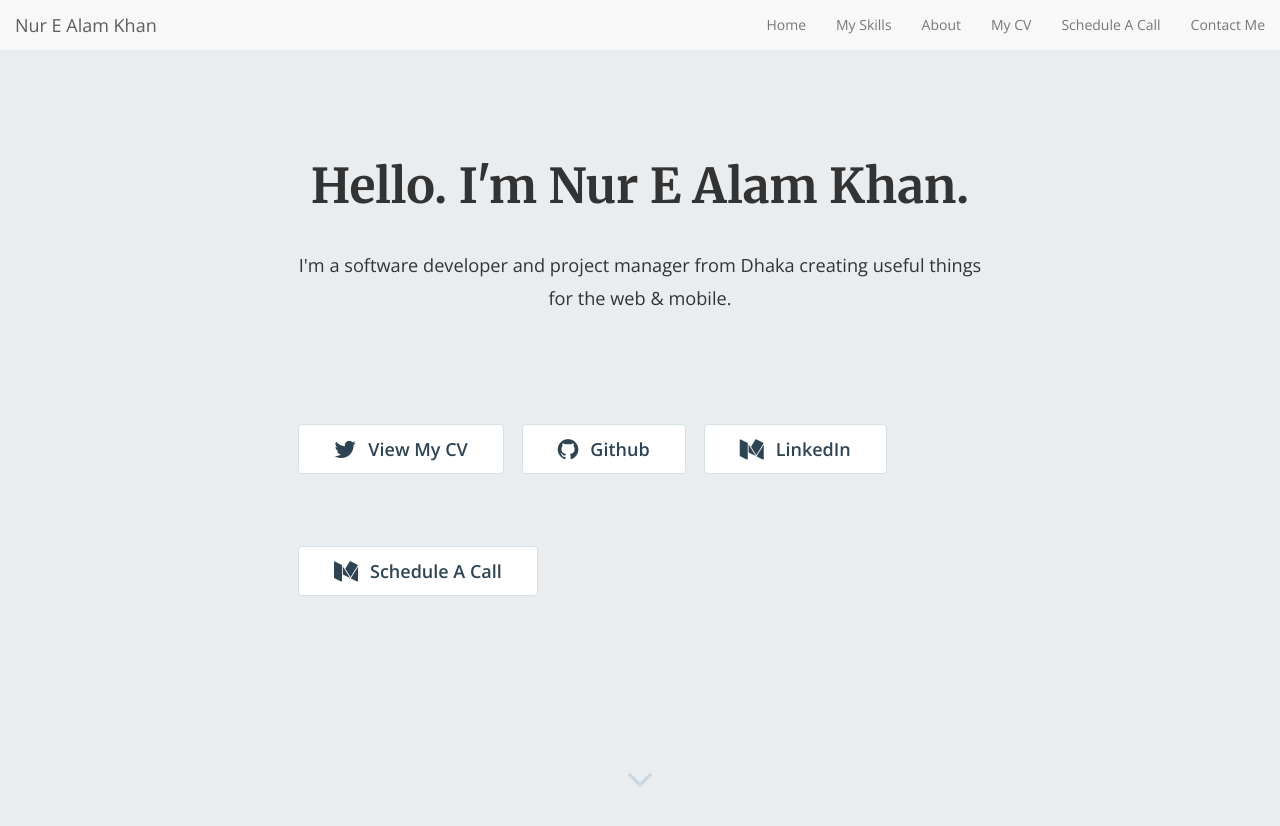
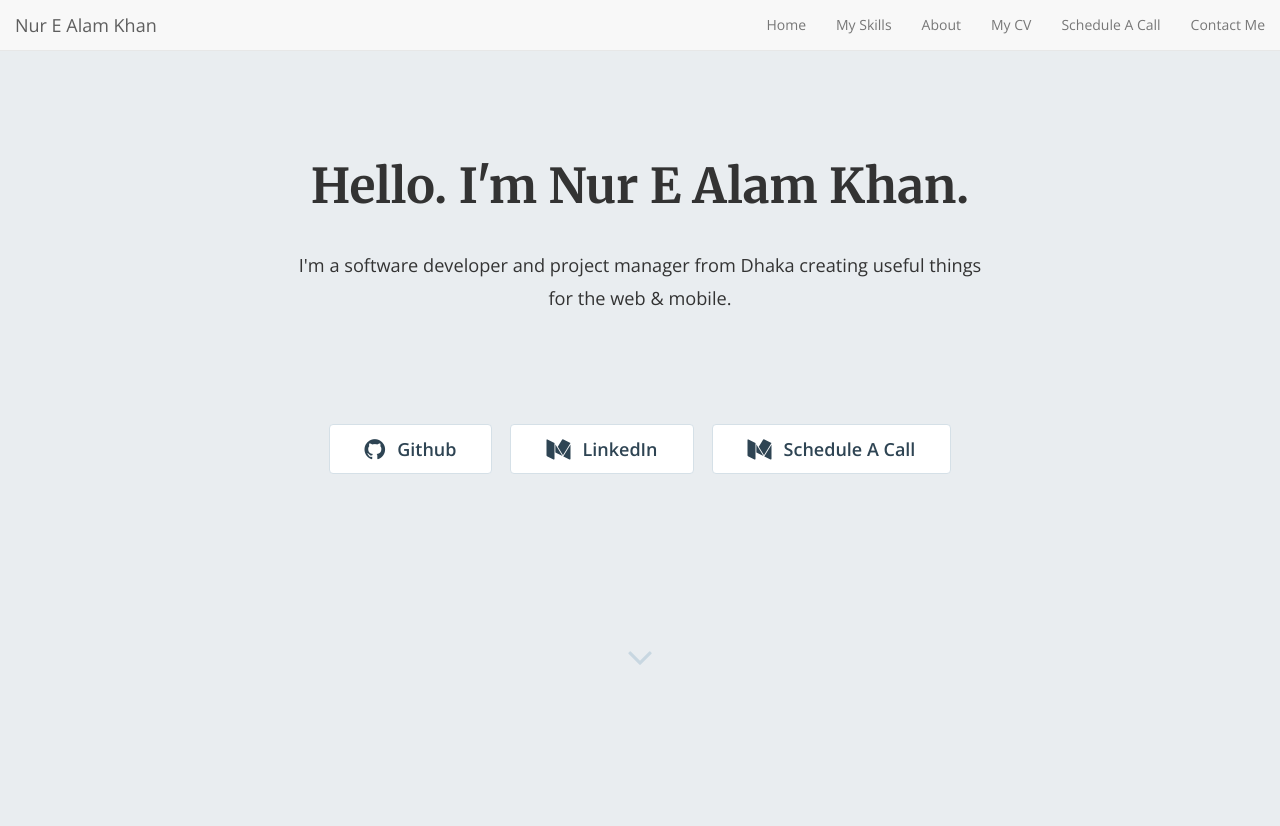
Before and after one commit to porosh/porosh.github.io, a Jekyll site: the page built from index.html, in a window 1280 px wide and 900 px high. Shown: the top 826 px of the window. Built offline with Jekyll 4.4.1, drawn with Linux system fonts in a browser that asks for light colours; nearby versions of some CDN libraries; the list of posts is cut into pages by our own code.

Commit message:
Update home-hero.html

```diff
--- a/_includes/home-hero.html
+++ b/_includes/home-hero.html
@@ -15,12 +15,12 @@
           {% endif %}
 
           <div class="hero-buttons">
-            {% if site.online_cv_link != '' %}
+            <!-- {% if site.online_cv_link != '' %}
             <a href="{{ site.online_cv_link }}"
               ><button class="btn btn-default btn-lg">
                 <i class="fa fa-twitter fa-lg"></i>View My CV
               </button></a
-            >
+            > -->
             {% endif %} {% if site.github_username != '' %}
             <a href="https://github.com/{{ site.github_username }}"
               ><button class="btn btn-default btn-lg">
```
